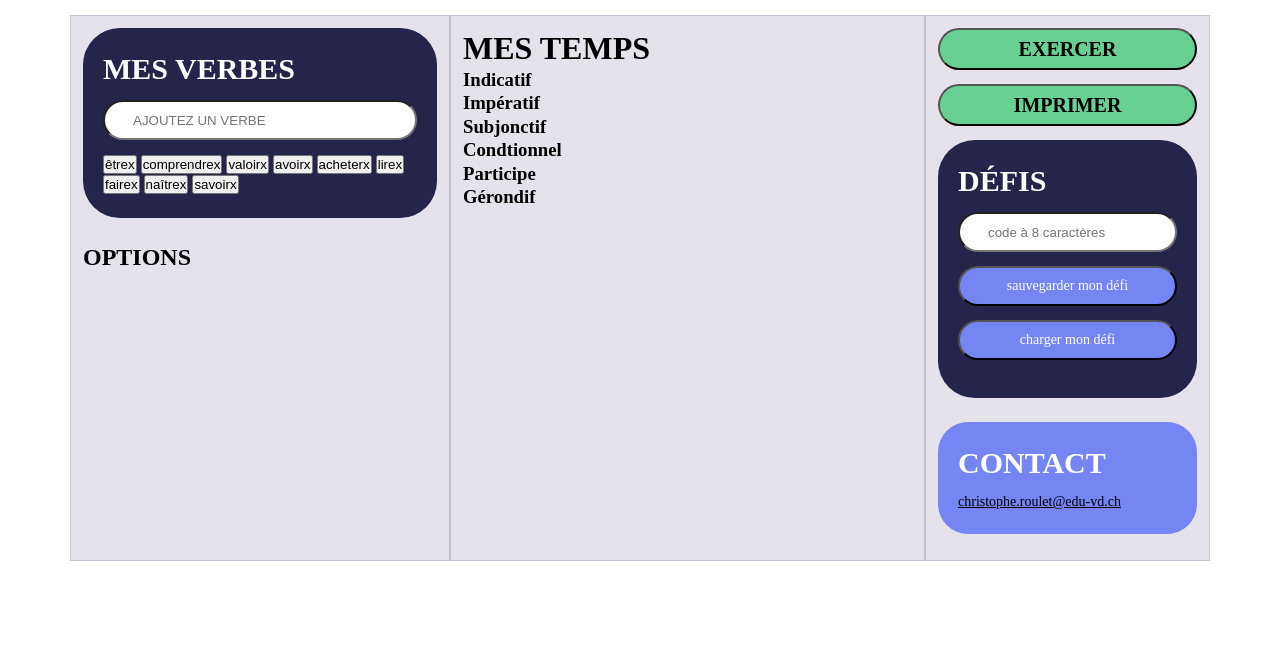
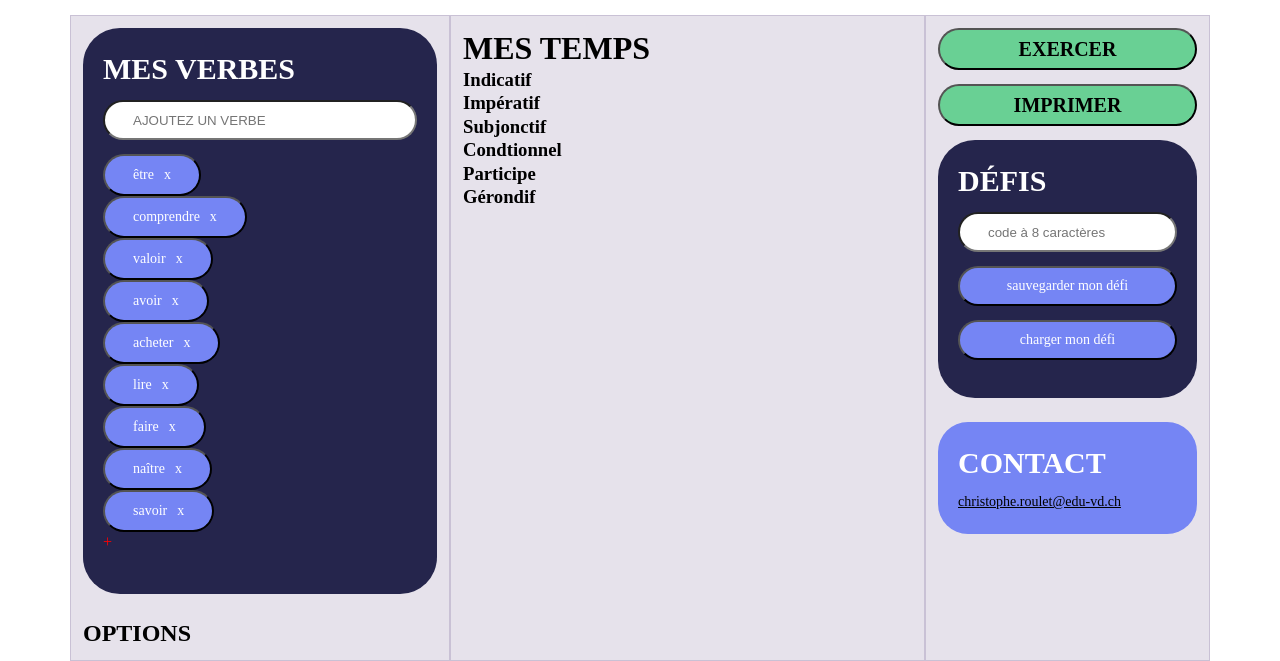
Before and after one commit to pierreguerin12/tatitotu, a website built with Parcel: page src/index.html in a window 1280 px wide. Shown: the part 200-861 px from the top of the page. Before the commit the page ends 800 px from the top, so only its background shows below. Built offline with nearby package versions, Linux system fonts and the light colour scheme.

Commit message:
mise en place base box verbe

```diff
--- a/src/index.html
+++ b/src/index.html
@@ -56,6 +56,7 @@
               <button class="tag">faire<span class="tag-close">x</span></button>
               <button class="tag">naître<span class="tag-close">x</span></button>
               <button class="tag">savoir<span class="tag-close">x</span></button>
+              <div class="tag-plus">+</div>
             </div>
             <h2>OPTIONS</h2>
           </div>
--- a/src/scss/modules/_tag.scss
+++ b/src/scss/modules/_tag.scss
@@ -0,0 +1,24 @@
+.tag {
+  display: flex;
+  padding: 11px 28px;
+  justify-content: center;
+  align-items: center;
+  gap: 10px;
+  flex-shrink: 0;
+  border-radius: 37px;
+  background: var(--mauve, #7585f4);
+  flex-wrap: wrap;
+  color: var(--blanc, #fff);
+  font-family: Outfit;
+  font-size: 14px;
+  font-style: normal;
+  font-weight: 400;
+  line-height: normal;
+}
+
+.tag-plus {
+  width: 39px;
+  height: 38.4px;
+  flex-shrink: 0;
+  color: red;
+}
```
